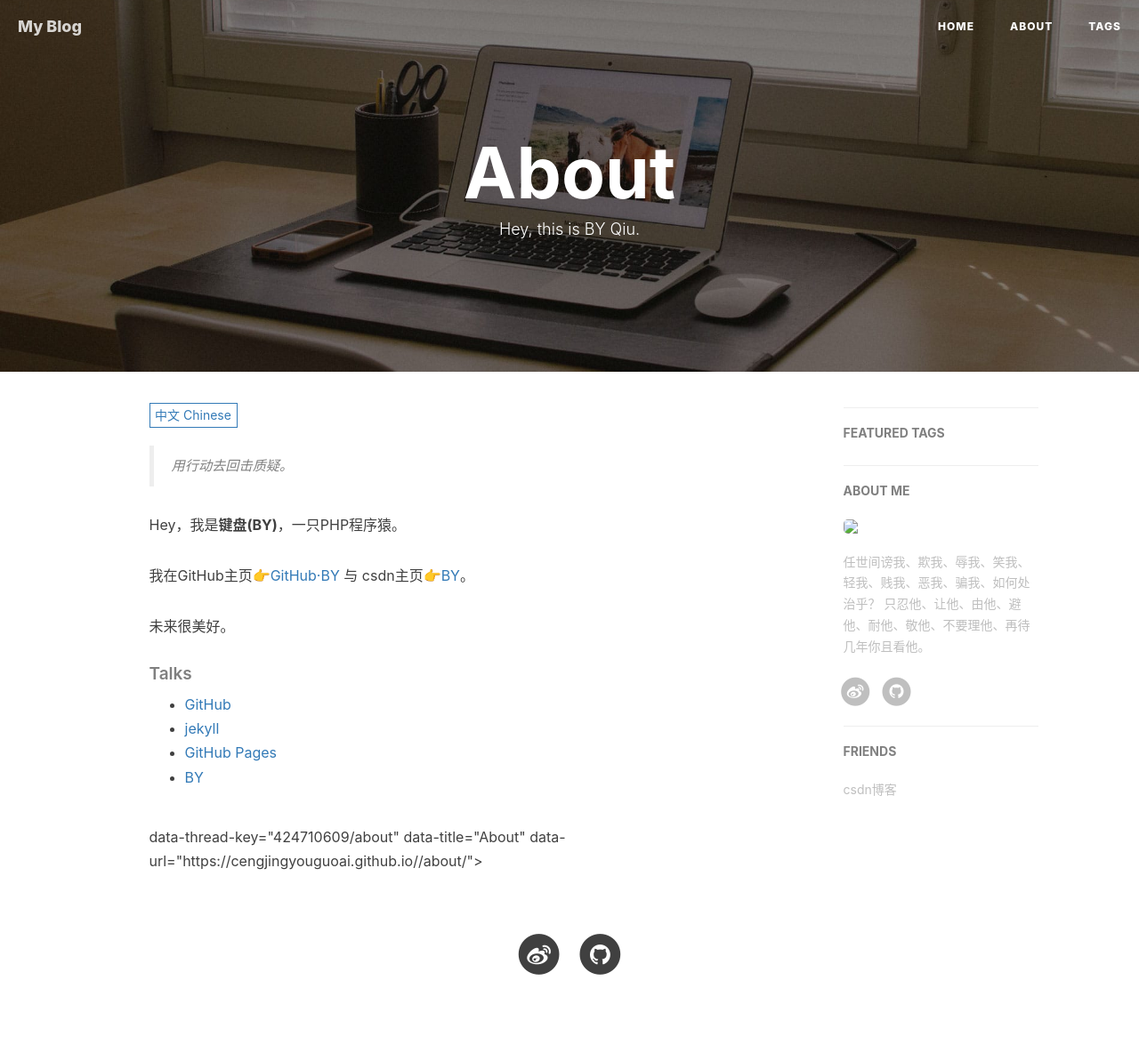
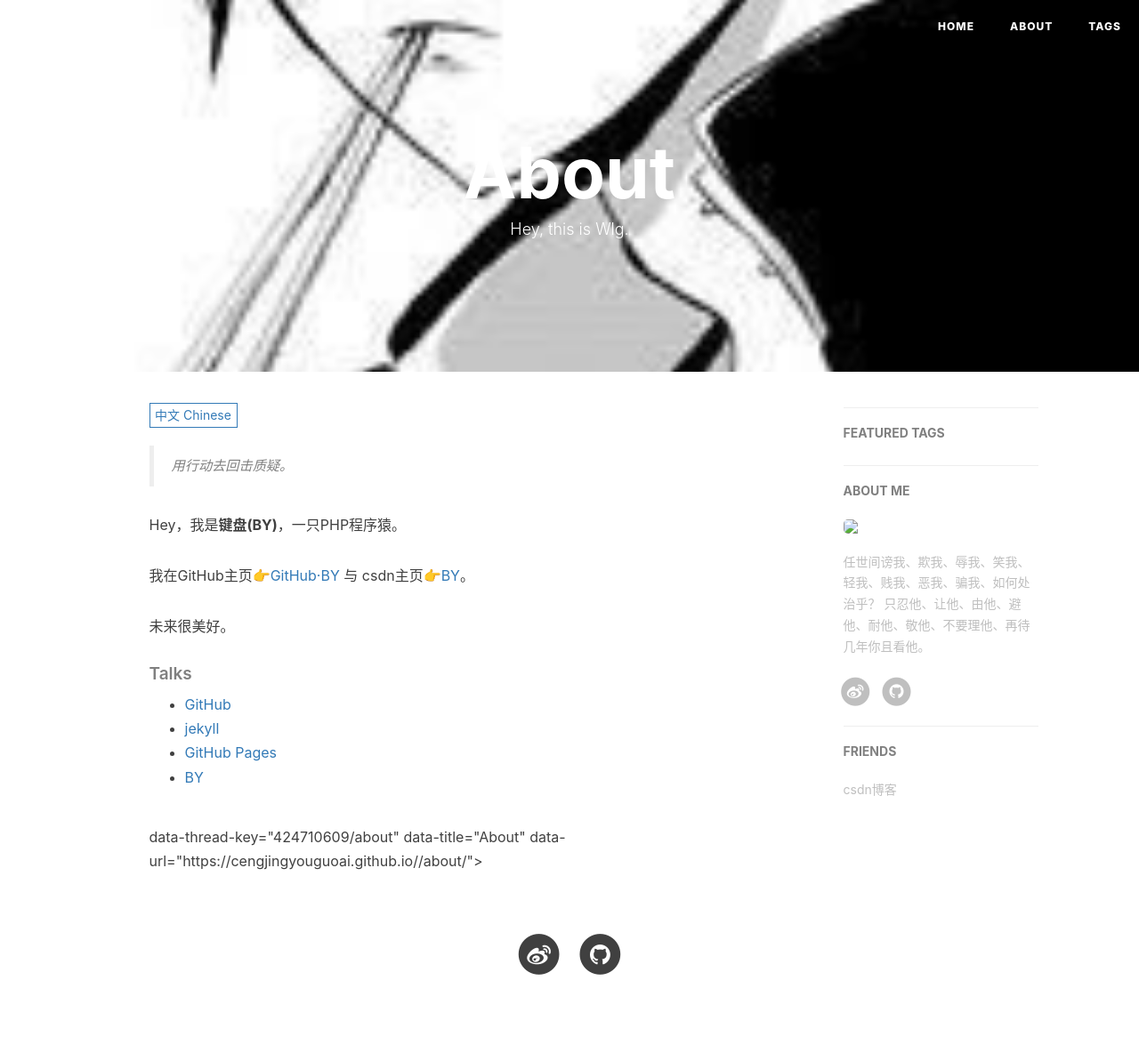
Before and after one commit to cengjingyouguoai/cengjingyouguoai.github.io, a Jekyll site: the page built from about.html, in a window 1280 px wide. Shown: the whole page at 89% size. Built offline with Jekyll 4.4.1, drawn with Linux system fonts in a browser that asks for light colours; nearby versions of some CDN libraries; comment, search, counter and statistics services are not loaded.

Commit message:
Update about.html

```diff
--- a/about.html
+++ b/about.html
@@ -1,8 +1,8 @@
 ---
 layout: page
 title: "About"
-description: "Hey, this is BY Qiu."
-header-img: "img/home-bg-o.jpg"
+description: "Hey, this is Wlg."
+header-img: "img/avatar_m.jpg"
 ---
 
 <!-- Language Selector -->
```
